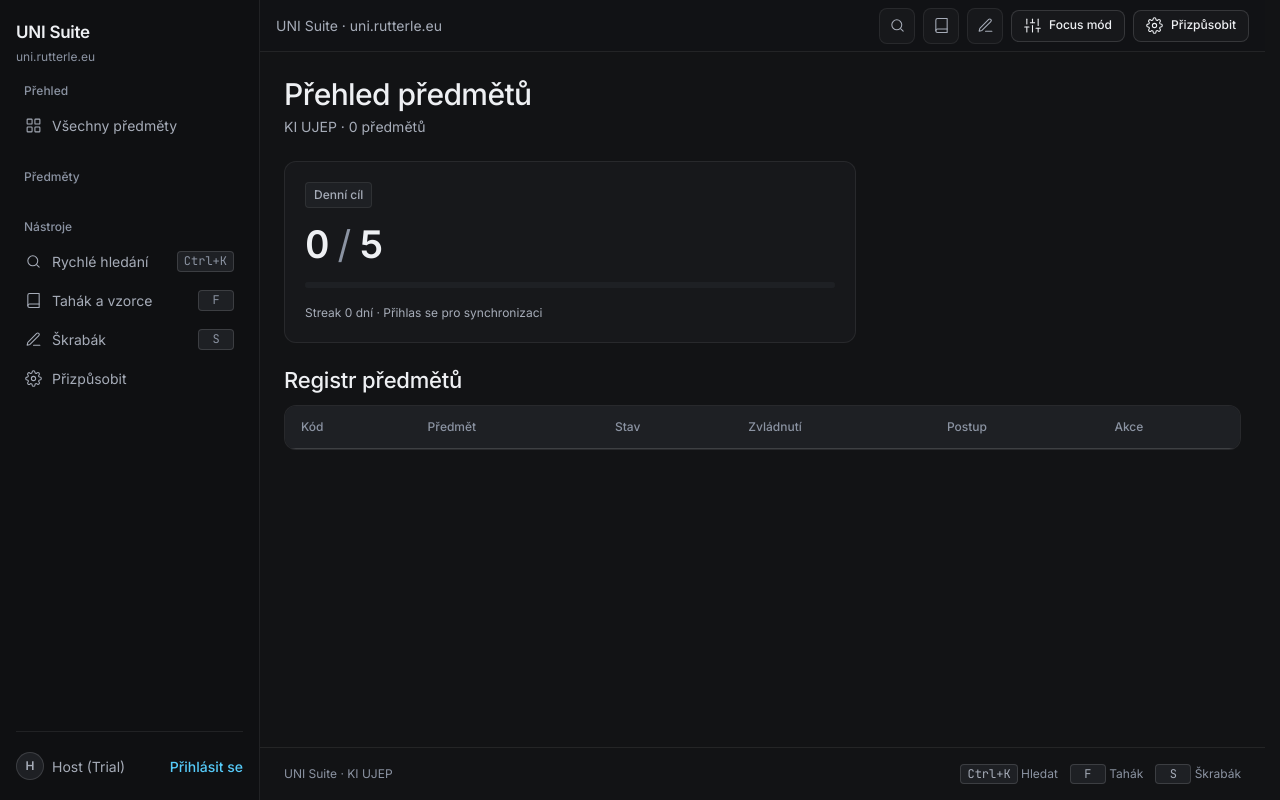
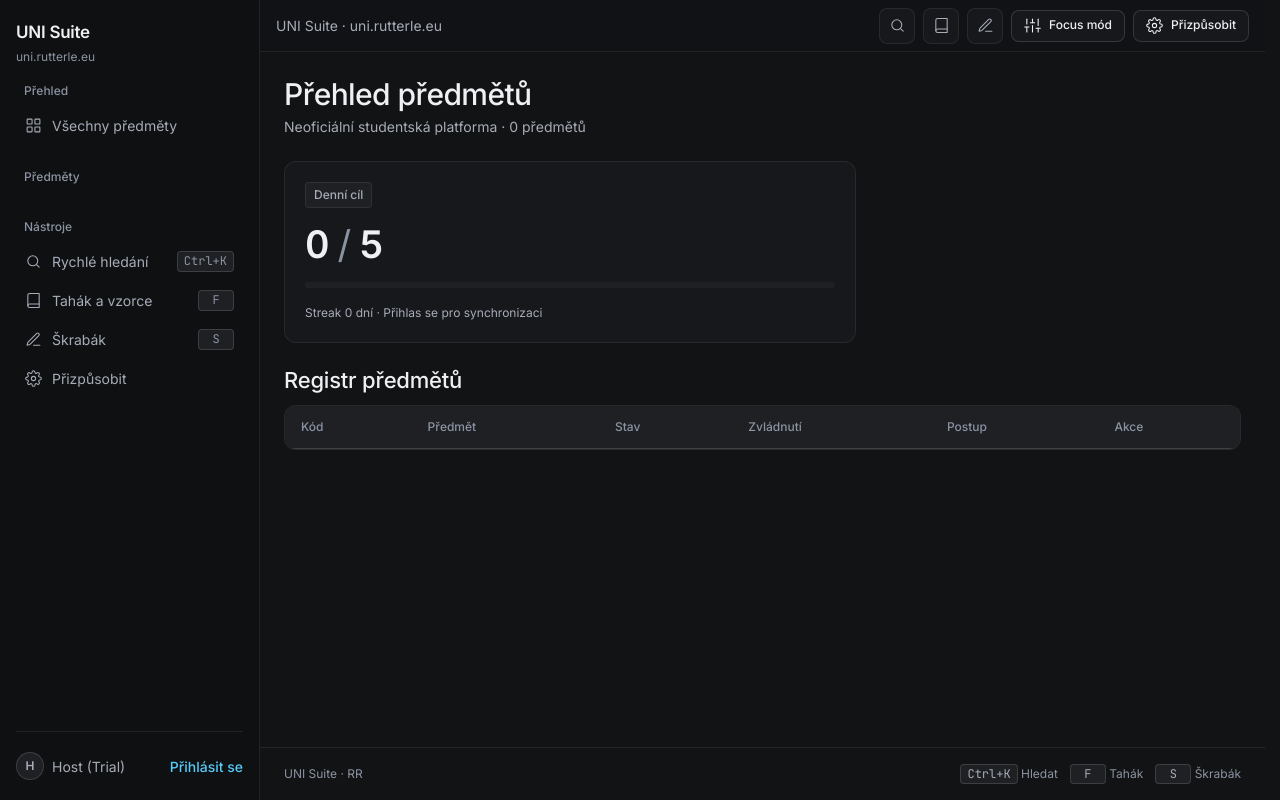
Before and after one commit to Richieee-0006/uni-suite, a Python web app: template ui/templates/portal.html in a window 1280 px wide. Run offline with Jinja, Linux system fonts and the light colour scheme; the template is opened without the code that fills it, so the values that code supplies are empty.

Commit message:
fix(branding): replace KI UJEP branding with RR and unofficial student disclaimer (#6)

```diff
--- a/subjects/registry.json
+++ b/subjects/registry.json
@@ -2,7 +2,7 @@
   "site": {
     "title": "UNI Suite",
     "domain": "uni.rutterle.eu",
-    "subtitle": "Studijní trenažéry a sandbox pro předměty KI UJEP"
+    "subtitle": "Neoficiální studentská studijní platforma a sandbox"
   },
   "subjects": [
     {
--- a/ui/templates/base.html
+++ b/ui/templates/base.html
@@ -16,7 +16,7 @@
 {%- block extra_head %}{% endblock %}
 </head>
 <body>
-{%- set _site = site or {'title': 'UNI Suite', 'domain': 'uni.rutterle.eu', 'subtitle': 'Studijní trenažéry a sandbox pro předměty KI UJEP'} %}
+{%- set _site = site or {'title': 'UNI Suite', 'domain': 'uni.rutterle.eu', 'subtitle': 'Neoficiální studentská studijní platforma a sandbox'} %}
 {%- set _prefs = prefs or {} %}
 {%- set _theme = _prefs.get('theme', 'graphite') %}
 {%- set _accent = _prefs.get('accent', 'sky') %}
@@ -248,7 +248,7 @@
     </main>
 
     <footer id="app-footer" class="app-footer">
-      <span>{{ _site.title }} · KI UJEP</span>
+      <span>{{ _site.title }} · RR</span>
       <div class="footer-meta">
         <span><kbd>Ctrl+K</kbd> Hledat</span>
         <span><kbd>F</kbd> Tahák</span>
--- a/ui/templates/portal.html
+++ b/ui/templates/portal.html
@@ -13,7 +13,7 @@
         <div class="page-header">
           <div class="page-heading">
             <h1>Přehled předmětů</h1>
-            <p class="page-subtitle">KI UJEP · {{ _subjects | length }} {% if (_subjects | length) == 1 %}předmět{% elif (_subjects | length) in [2, 3, 4] %}předměty{% else %}předmětů{% endif %}</p>
+            <p class="page-subtitle">Neoficiální studentská platforma · {{ _subjects | length }} {% if (_subjects | length) == 1 %}předmět{% elif (_subjects | length) in [2, 3, 4] %}předměty{% else %}předmětů{% endif %}</p>
           </div>
         </div>
 
--- a/under-construction/index.html
+++ b/under-construction/index.html
@@ -6,7 +6,7 @@
   <meta name="color-scheme" content="dark light">
   <meta name="theme-color" content="#111214" media="(prefers-color-scheme: dark)">
   <meta name="theme-color" content="#f8fafc" media="(prefers-color-scheme: light)">
-  <meta name="description" content="UNI Suite (uni.rutterle.eu) — studijní trenažéry pro předměty KI UJEP. Přehled předmětů a stav přípravy platformy.">
+  <meta name="description" content="UNI Suite (uni.rutterle.eu) — neoficiální studentská studijní platforma. Přehled předmětů a stav přípravy platformy.">
   <title>Přehled předmětů | UNI Suite</title>
   <link rel="icon" href="/favicon.svg?v=3" type="image/svg+xml">
   <link rel="preconnect" href="https://fonts.googleapis.com">
@@ -124,7 +124,7 @@
       <main id="main-content" class="page-main">
         <div class="page-intro">
           <h1 tabindex="-1">Přehled předmětů</h1>
-          <p class="page-subtitle">KI UJEP · 3 předměty · Platforma ve vývoji</p>
+          <p class="page-subtitle">RR · 3 předměty · Platforma ve vývoji</p>
         </div>
 
         <section class="summary-grid" aria-label="Aktuální přehled">
--- a/webapp/subjects.py
+++ b/webapp/subjects.py
@@ -26,7 +26,7 @@ MASTERY_LABELS: dict[str, str] = {
 DEFAULT_SITE: dict[str, str] = {
     "title": "UNI Suite",
     "domain": "uni.rutterle.eu",
-    "subtitle": "Studijní trenažéry a sandbox pro předměty KI UJEP",
+    "subtitle": "Neoficiální studentská studijní platforma a sandbox",
 }
 
 DEFAULT_EXAM_CONFIG: dict[str, int] = {
```
Also changed, not shown: ui/public/manifest.webmanifest.
